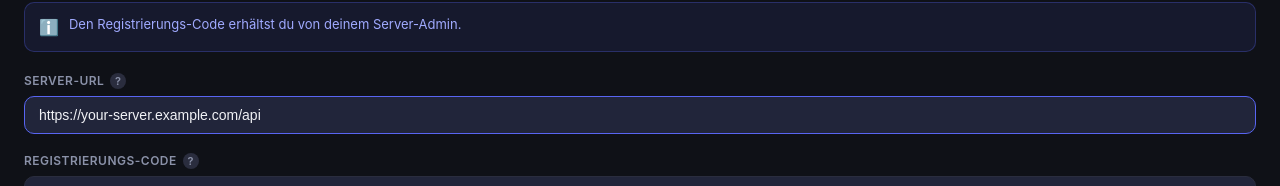
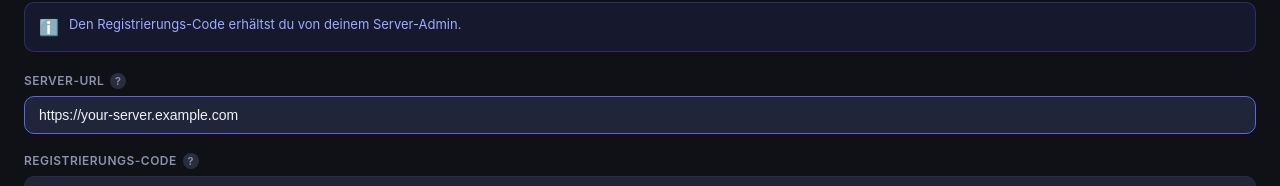
Before and after one commit to Ralle1976/arma3-session-bridge, a React (Vite) app in the folder client/windows/: page / in a window 1280 px wide. Shown: the part 227-413 px from the top of the page. Built offline with nearby package versions, Linux system fonts and the light colour scheme.

Commit message:
fix: remove /api prefix requirement — nginx routes API paths directly
Users enter https://arma3-session-bridge.ralle1976.cloud (without /api).
Nginx now routes /peers/, /sessions/, /health directly to FastAPI.
Updated wizard default URL to not include /api suffix.

```diff
--- a/client/windows/src-tauri/tauri.conf.json
+++ b/client/windows/src-tauri/tauri.conf.json
@@ -1,7 +1,7 @@
 {
   "$schema": "https://schema.tauri.app/config/2",
   "productName": "Arma3 Session Bridge",
-  "version": "0.1.13",
+  "version": "0.1.14",
   "identifier": "com.example.arma3-session-bridge",
 
   "build": {
--- a/client/windows/src/components/FirstRunWizard.tsx
+++ b/client/windows/src/components/FirstRunWizard.tsx
@@ -21,7 +21,7 @@ type Step = 1 | 2 | 3
 
 // ─── Component ────────────────────────────────────────────────────────────────
 
-const DEFAULT_API_URL = 'https://your-server.example.com/api'
+const DEFAULT_API_URL = 'https://your-server.example.com'
 
 export function FirstRunWizard({ confPath, onComplete }: Props) {
   const { lang, t, toggleLang } = useTranslation()
```
